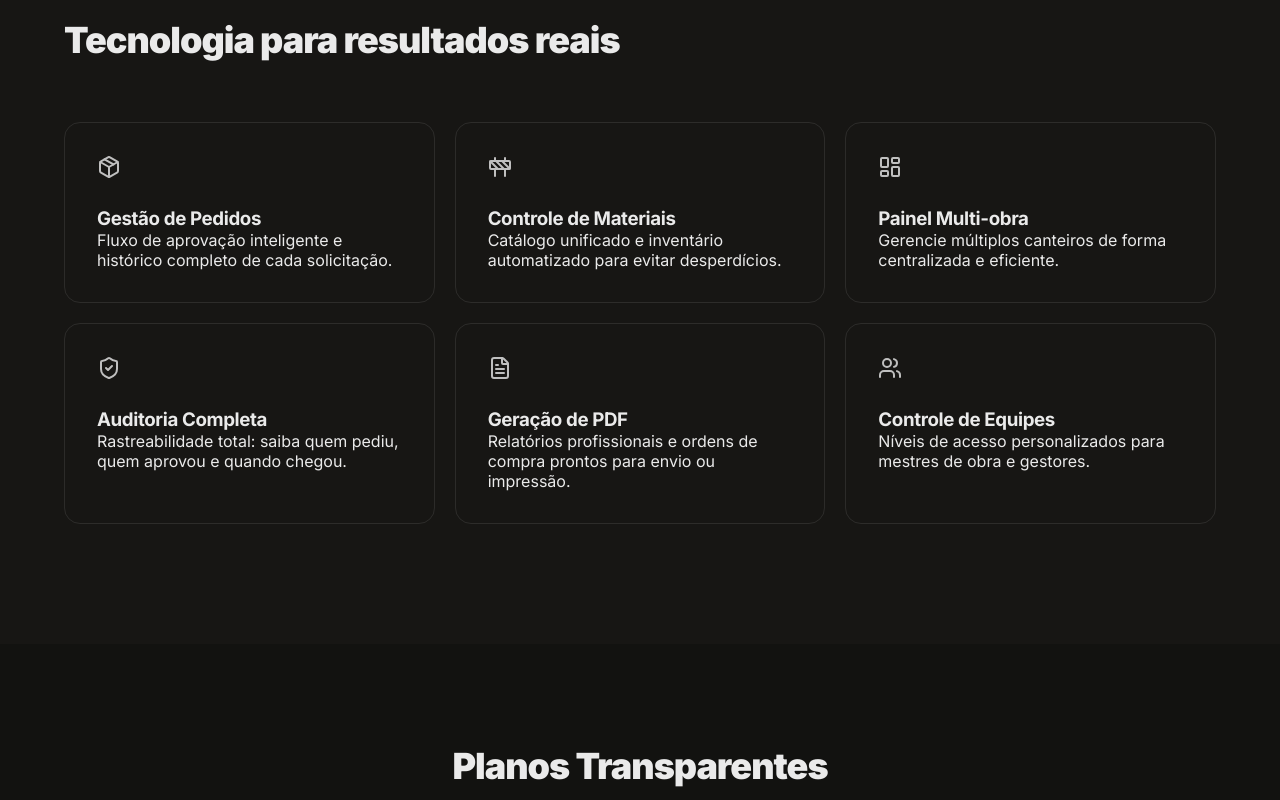
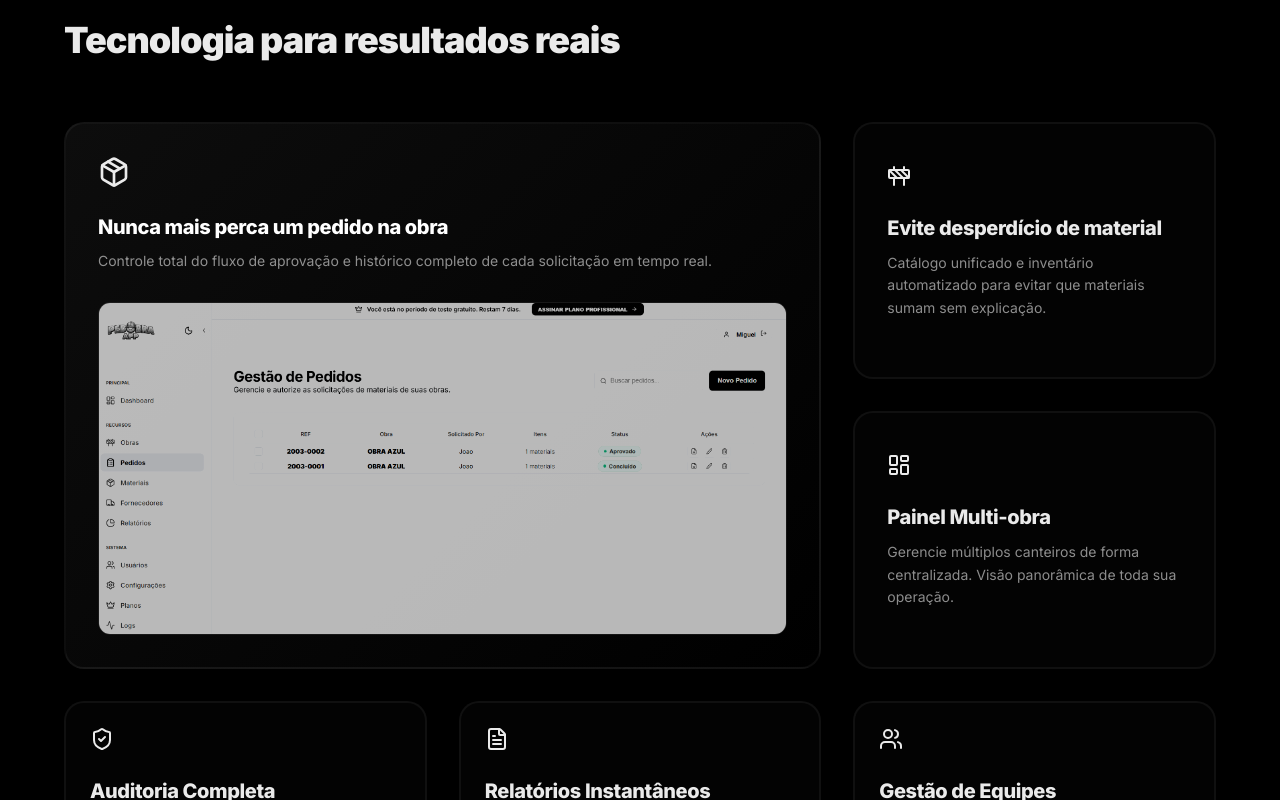
Before and after one commit to pedobra/pedobra, a React (Vite) app: page / in a window 1280 px wide. Shown: the part 2500-3300 px from the top of the page. Built offline with nearby package versions, Linux system fonts and the light colour scheme; no server answers.

Commit message:
\Landing Page: Broken Grid Features v10.0 (Pain-focused Copy & Hero Card)"

```diff
--- a/src/pages/LandingPage.tsx
+++ b/src/pages/LandingPage.tsx
@@ -103,12 +103,42 @@ const LandingPage = () => {
     };
 
     const features = [
-        { icon: <Package size={24} />, title: "Gestão de Pedidos", desc: "Fluxo de aprovação inteligente e histórico completo de cada solicitação." },
-        { icon: <Construction size={24} />, title: "Controle de Materiais", desc: "Catálogo unificado e inventário automatizado para evitar desperdícios." },
-        { icon: <LayoutDashboard size={24} />, title: "Painel Multi-obra", desc: "Gerencie múltiplos canteiros de forma centralizada e eficiente." },
-        { icon: <ShieldCheck size={24} />, title: "Auditoria Completa", desc: "Rastreabilidade total: saiba quem pediu, quem aprovou e quando chegou." },
-        { icon: <FileText size={24} />, title: "Geração de PDF", desc: "Relatórios profissionais e ordens de compra prontos para envio ou impressão." },
-        { icon: <Users size={24} />, title: "Controle de Equipes", desc: "Níveis de acesso personalizados para mestres de obra e gestores." },
+        {
+            type: "grande",
+            icon: <Package size={32} />,
+            title: "Nunca mais perca um pedido na obra",
+            desc: "Controle total do fluxo de aprovação e histórico completo de cada solicitação em tempo real."
+        },
+        {
+            type: "medio",
+            icon: <Construction size={24} />,
+            title: "Evite desperdício de material",
+            desc: "Catálogo unificado e inventário automatizado para evitar que materiais sumam sem explicação."
+        },
+        {
+            type: "medio",
+            icon: <LayoutDashboard size={24} />,
+            title: "Painel Multi-obra",
+            desc: "Gerencie múltiplos canteiros de forma centralizada. Visão panorâmica de toda sua operação."
+        },
+        {
+            type: "pequeno",
+            icon: <ShieldCheck size={24} />,
+            title: "Auditoria Completa",
+            desc: "Saiba quem pediu, quem aprovou e quando chegou."
+        },
+        {
+            type: "pequeno",
+            icon: <FileText size={24} />,
+            title: "Relatórios Instantâneos",
+            desc: "PDFs prontos para envio ou impressão em segundos."
+        },
+        {
+            type: "pequeno",
+            icon: <Users size={24} />,
+            title: "Gestão de Equipes",
+            desc: "Acesso controlado para mestres e gestores."
+        },
     ];
 
     const faqs = [
@@ -286,12 +316,17 @@ const LandingPage = () => {
             <section className="features-section">
                 <div className="section-container">
                     <h2 className="section-title">Tecnologia para resultados reais</h2>
-                    <div className="features-grid">
+                    <div className="features-grid-v9">
                         {features.map((f, i) => (
-                            <div key={i} className="feature-card glass-hover">
+                            <div key={i} className={`feature-card-v9 glass-hover feature-card-${f.type}`}>
                                 <div className="feature-icon">{f.icon}</div>
                                 <h3>{f.title}</h3>
                                 <p>{f.desc}</p>
+                                {f.type === 'grande' && (
+                                    <div className="hero-mockup-mini">
+                                        <img src="/assets/screenshots/pedidos.png" alt="Interface Pedidos" />
+                                    </div>
+                                )}
                             </div>
                         ))}
                     </div>
@@ -779,12 +814,60 @@ const LandingPage = () => {
                 .slide-indicator { position: absolute; bottom: 16px; left: 0; right: 0; text-align: center; color: #000; font-size: 11px; font-weight: 800; text-transform: uppercase; letter-spacing: 1px; background: rgba(234, 234, 234, 0.7); display: inline-block; width: fit-content; margin: 0 auto; padding: 4px 12px; border-radius: 20px; border: 1px solid rgba(0,0,0,0.1); }
 
                 .section-title { font-size: 36px; font-weight: 850; margin-bottom: 60px; letter-spacing: -1px; }
+                .features-section { padding: 120px 0; background: #000; overflow: hidden; }
+                .features-grid-v9 {
+                    display: grid;
+                    grid-template-columns: repeat(3, 1fr);
+                    gap: 32px;
+                    margin-top: 60px;
+                }
+                .feature-card-v9 {
+                    padding: 32px;
+                    border-radius: 20px;
+                    border: 2px solid rgba(255,255,255,0.05);
+                    transition: 0.4s cubic-bezier(0.16, 1, 0.3, 1);
+                    position: relative;
+                    background: rgba(255,255,255,0.01);
+                }
+                .feature-card-v9:hover {
+                    transform: translateY(-8px);
+                    border-color: var(--primary);
+                    box-shadow: 0 20px 40px rgba(var(--primary-rgb), 0.1);
+                    background: rgba(var(--primary-rgb), 0.03);
+                }
 
-                .features-section { padding: 120px 0; }
-                .features-grid { display: grid; grid-template-columns: repeat(3, 1fr); gap: 20px; }
-                .feature-card { padding: 32px; border-radius: 16px; border: 1px solid var(--border); transition: 0.3s; }
-                .feature-icon { margin-bottom: 24px; color: var(--alabaster); opacity: 0.8; }
-                .glass-hover:hover { background: var(--glass); transform: translateY(-4px); }
+                .feature-card-grande {
+                    grid-column: span 2;
+                    grid-row: span 2;
+                    background: linear-gradient(135deg, rgba(255,255,255,0.05) 0%, rgba(0,0,0,0.8) 100%);
+                    display: flex;
+                    flex-direction: column;
+                }
+                .feature-card-grande h3 { font-size: 32px; font-weight: 900; line-height: 1.1; margin-bottom: 16px; color: #fff; }
+                .feature-card-grande p { font-size: 18px; line-height: 1.6; color: var(--text-soft); }
+
+                .hero-mockup-mini {
+                    margin-top: auto;
+                    padding-top: 30px;
+                    border-radius: 12px;
+                    overflow: hidden;
+                    opacity: 0.8;
+                    transition: 0.3s;
+                }
+                .feature-card-grande:hover .hero-mockup-mini { opacity: 1; transform: scale(1.02); }
+                .hero-mockup-mini img { width: 100%; display: block; filter: contrast(1.1) brightness(0.9); border: 1px solid rgba(255,255,255,0.1); border-radius: 12px; }
+
+                .feature-card-medio { grid-column: span 1; padding: 40px 32px; }
+                .feature-card-pequeno { grid-column: span 1; padding: 24px; }
+                .feature-card-v9 h3 { font-size: 20px; font-weight: 800; margin-bottom: 12px; }
+                .feature-card-v9 p { font-size: 14px; color: var(--text-soft); line-height: 1.6; }
+                .feature-icon { margin-bottom: 24px; color: var(--primary); }
+
+                @media (max-width: 1024px) {
+                    .features-grid-v9 { grid-template-columns: 1fr; }
+                    .feature-card-grande, .feature-card-medio, .feature-card-pequeno { grid-column: span 1; grid-row: auto; }
+                    .feature-card-grande h3 { font-size: 24px; }
+                }
 
                 .plans-section { padding: 100px 0; background: rgba(0,0,0,0.2); }
                 .plans-grid { display: grid; grid-template-columns: repeat(3, 1fr); gap: 24px; }
```
